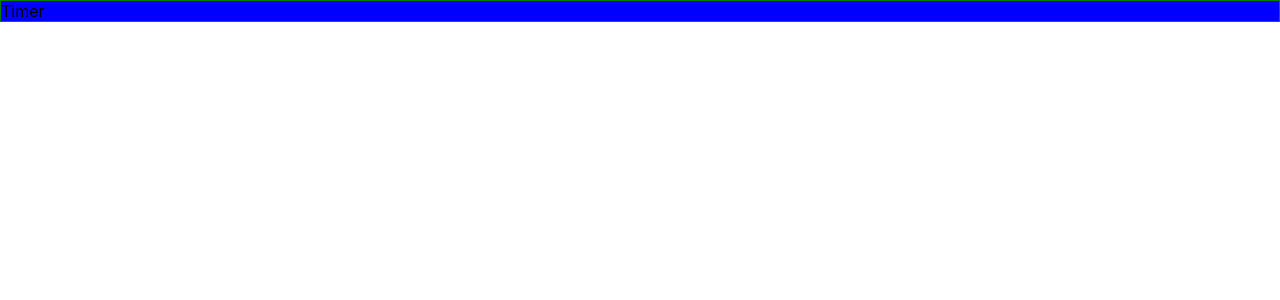
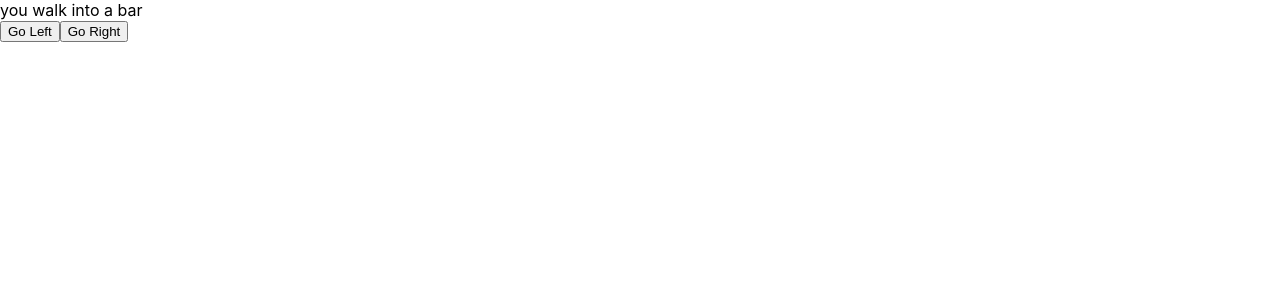
Before and after one commit to mqt2999/TheSecretIsle, a React (Create React App) app in the folder client/: page / in a window 1280 px wide. Shown: the top 300 px of the page. Built offline with nearby package versions, Linux system fonts and the light colour scheme.

Commit message:
created basic layout for story screen

```diff
--- a/client/src/App.js
+++ b/client/src/App.js
@@ -2,10 +2,11 @@ import React from 'react';
 // import logo from './logo.svg';
 import './App.css';
 import Timer from './components/Timer.js';
+import Story from './components/Story.js';
 
 function App() {
   return (
-    <Timer/>
+    <Story/>
   );
 }
 
--- /dev/null
+++ b/client/src/components/Choice.js
@@ -0,0 +1,14 @@
+import React, { Children, useEffect, useState } from 'react';
+
+export default function Choice(props) {
+    const [content, setContent] = useState();
+    //probably use state and set to props children to allow the passing of the prompt and modifier of answer
+
+    //TODO: change to button that on click run charScore calcs and gets new question/puzzle
+
+    return (
+        <button>
+            {props.children}
+        </button>
+    )
+}
--- /dev/null
+++ b/client/src/components/ChoiceBox.js
@@ -0,0 +1,17 @@
+import React, { useEffect, useState } from 'react';
+import Choice from './Choice';
+
+export default function ChoiceBox() {
+    const [content, setContent] = useState({choice1: "Go Left", choice2: "Go Right"});
+
+
+    //get answers from database and display buttons for both
+    //for loop
+
+    return (
+        <div>
+            <Choice>{content.choice1}</Choice>
+            <Choice>{content.choice2}</Choice>
+        </div>
+    )
+}
--- /dev/null
+++ b/client/src/components/Story.js
@@ -0,0 +1,17 @@
+import React, { useEffect, useState } from 'react';
+import StoryPrompt from './StoryPrompt';
+import ChoiceBox from './ChoiceBox';
+
+export default function Story() {
+    const [content, setContent] = useState();
+
+    //get answers from database and display buttons for both
+    //for loop
+
+    return (
+        <div>
+            <StoryPrompt/>
+            <ChoiceBox/>
+        </div>
+    )
+}
--- /dev/null
+++ b/client/src/components/StoryPrompt.js
@@ -0,0 +1,16 @@
+import React, { useEffect, useState } from 'react';
+
+export default function StoryPrompt() {
+    const [content, setContent] = useState("you walk into a bar");
+
+
+
+    //get answers from database and display buttons for both
+    //for loop
+
+    return (
+        <div>
+            {content}
+        </div>
+    )
+}
--- a/client/src/components/Timer.js
+++ b/client/src/components/Timer.js
@@ -2,19 +2,29 @@ import React, { useEffect, useState } from 'react';
 import TimerBlock from './TimerBlock';
 import styles from './componentStyle/component.module.css'
 
+
+
 export default function Timer() {
     const [content, setContent] = useState();
+    let timeRemaining = 30;
+    const numberOfBlocks = 10;
 
     //calculate how many blocks to display and calculate height flex-box vertical
 
+
     return (
         <div className={styles.timer}>
-            Timer
-            <TimerBlock/>
-            <TimerBlock/>
-            <TimerBlock/>
-            <TimerBlock/>
-            <TimerBlock/>
+            {content}
         </div>
     )
 }
+
+const renderTimerBlocks = (totalTime, blockCount) => {
+    //calculate sytle for blocks (width, etc.) to add to each block
+    let blockArray = [];
+    for (let i = 0; i < blockCount; i++) {
+        blockArray.push(<TimerBlock/>);
+    }
+    //setContent(blockArray);
+    return blockArray;
+}
--- a/client/src/components/TimerBlock.js
+++ b/client/src/components/TimerBlock.js
@@ -7,6 +7,7 @@ export default function ButtonBox() {
 
     return (
         <div style = {{backgroundcolor: "blue"}}>
+            Block
             {content}
         </div>
     )
```
